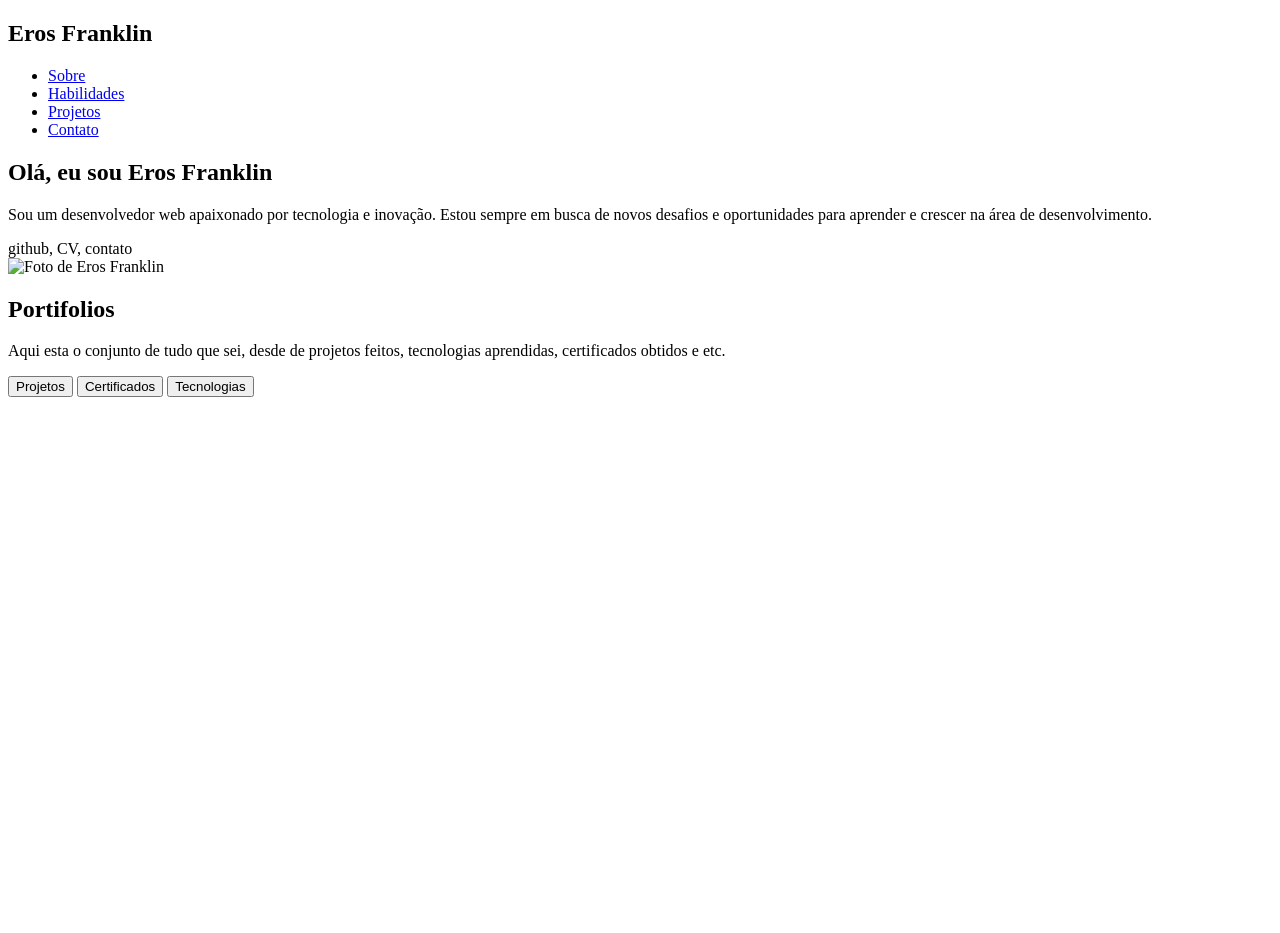
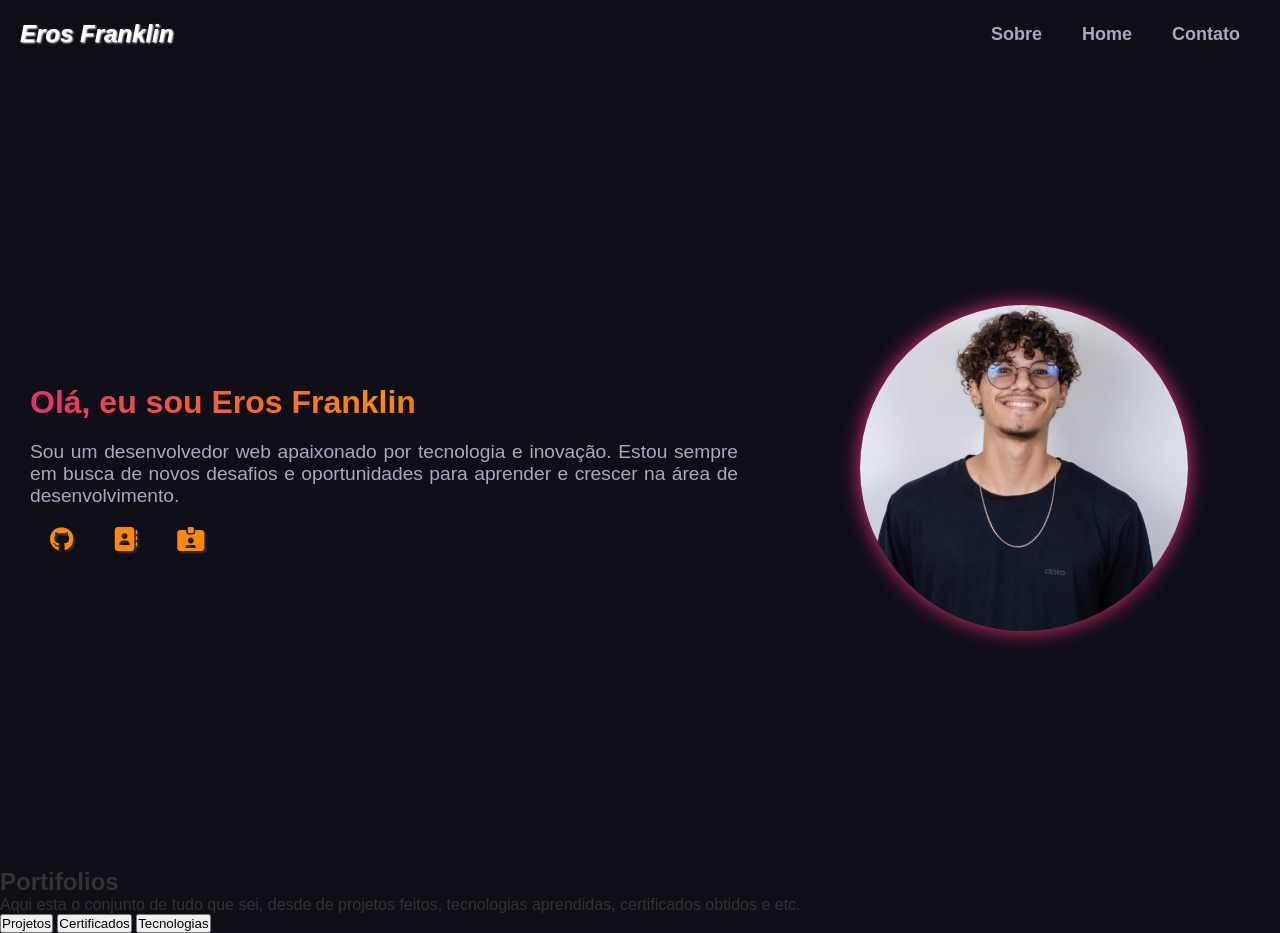
Before and after one commit to ErosFranklin/Portifolio-Eros, a plain HTML site: page public/index.html in a window 1280 px wide. Before the commit the page ends 800 px from the top, so only its background shows below. Drawn offline with Linux system fonts and the light colour scheme.

Commit message:
style:create style css in page index.html

```diff
--- a/public/index.html
+++ b/public/index.html
@@ -3,6 +3,8 @@
 <head>
     <meta charset="UTF-8">
     <meta name="viewport" content="width=device-width, initial-scale=1.0">
+    <link rel="stylesheet" href="../public/style/index.css">
+    <link rel="stylesheet" href="https://cdnjs.cloudflare.com/ajax/libs/font-awesome/6.6.0/css/all.min.css" integrity="sha512-Kc323vGBEqzTmouAECnVceyQqyqdsSiqLQISBL29aUW4U/M7pSPA/gEUZQqv1cwx4OnYxTxve5UMg5GT6L4JJg==" crossorigin="anonymous" referrerpolicy="no-referrer" />
     <title>Home</title>
 </head>
 <body>
@@ -11,24 +13,30 @@
         <nav class="menu">
             <ul class="menu-lista">
                 <li><a href="index.html">Sobre</a></li>
-                <li><a href="sobre.html">Habilidades</a></li>
-                <li><a href="projetos.html">Projetos</a></li>
+                <li><a href="#container-portifolio">Home</a></li>
                 <li><a href="contato.html">Contato</a></li>
             </ul>
         </nav>
     </header>
     <main class="principal">
-        <section class="home-principal">
+        <div class="container-principal">
+            <section class="home-principal" id="home-principal">
                 <div class="container-descricao">
                     <h1 class="titulo-principal">Olá, eu sou Eros Franklin</h1>
                     <p class="descricao-principal">Sou um desenvolvedor web apaixonado por tecnologia e inovação. Estou sempre em busca de novos desafios e oportunidades para aprender e crescer na área de desenvolvimento.</p>
-                <div class="links">github, CV, contato</div>
+                    <ul class="links">
+                        <li><i class="fa-brands fa-github"></i></li>
+                        <li><i class="fa-solid fa-address-book"></i></li>
+                        <li><i class="fa-solid fa-id-card-clip"></i></li>
+                    </ul>
                 </div>
                 <div class="foto">
-                <img src="imagens/foto.png" alt="Foto de Eros Franklin" class="foto-perfil">
+                    <img src="../public/image/perfil.jpg" alt="Foto de Eros Franklin" class="foto-perfil">
                 </div>
             </section>
-        <section class="container-portifolio">
+        </div>
+
+        <section class="container-portifolio" id="container-portifolio">
             <div class="titulos-container-portifolio">
                 <h1>Portifolios</h1>
                 <p>Aqui esta o conjunto de tudo que sei, desde de projetos feitos, tecnologias aprendidas, certificados obtidos e etc.</p>
--- a/public/javascript/portifolio-dinamico.js
+++ b/public/javascript/portifolio-dinamico.js
@@ -19,16 +19,27 @@ document.addEventListener('DOMContentLoaded', function() {
                 <img src="path/to/image1.jpg" alt="Projeto 1">
                 <h3>Projeto 1</h3>
                 <p>Descrição do projeto 1.</p>
-                    <span class="tecnologias-usadas"> HTML, CSS, JavaScript</span>
-                    <a href="" target="_blank">Ver projeto</a>
+                <button class="detalhes-btn" data-nome="Projeto 1" data-descricao="Descrição detalhada do projeto 1." data-tecnologias="HTML, CSS, JavaScript" data-link="https://linkprojeto1.com">Detalhes</button>
             </div>
             <div class="projeto">
                 <img src="path/to/image2.jpg" alt="Projeto 2">
                 <h3>Projeto 2</h3>
                 <p>Descrição do projeto 2.</p>
+                <button class="detalhes-btn" data-nome="Projeto 2" data-descricao="Descrição detalhada do projeto 2." data-tecnologias="React, Node.js" data-link="https://linkprojeto2.com">Detalhes</button>
             </div>
             </div>
         `;
+
+        const detalhesBtns = dadosProjetos.querySelectorAll('.detalhes-btn');
+        detalhesBtns.forEach(btn => {
+            btn.addEventListener('click', function() {
+            const nome = btn.getAttribute('data-nome');
+            const descricao = btn.getAttribute('data-descricao');
+            const tecnologias = btn.getAttribute('data-tecnologias');
+            const link = btn.getAttribute('data-link');
+            modalProjeto(nome, descricao, tecnologias, link);
+            });
+        });
 
         containerPortifolio.appendChild(dadosProjetos);
     });
@@ -76,6 +87,28 @@ document.addEventListener('DOMContentLoaded', function() {
         containerPortifolio.appendChild(dadosTecnologias);
     });
 
+    function modalProjeto(nomeProjeto, descricao, tecnologias, link) {
+        const modal = document.createElement('div');
+        modal.classList.add('modal-projeto');
+        modal.innerHTML = `
+            <div class="modal-conteudo">
+                <h3>${nomeProjeto}</h3>
+                <p>${descricao}</p>
+                <span class="tecnologias-usadas">${tecnologias}</span>
+                <a href="${link}" target="_blank">Ver projeto</a>
+                <button class="fechar-modal">Fechar</button>
+            </div>
+        `;
+
+        document.body.appendChild(modal);
+
+        const fecharModal = modal.querySelector('.fechar-modal');
+        fecharModal.addEventListener('click', function() {
+            document.body.removeChild(modal);
+        });
+    }
+    const projeto1 = document.querySelector('.projeto:nth-child(1)');
+
 
 
 
--- /dev/null
+++ b/public/style/index.css
@@ -0,0 +1,168 @@
+*{
+    font-family: 'Poppins', sans-serif;
+    margin:0;
+    padding:0;
+    box-sizing:border-box;
+}
+:root{
+    --background-color: #0f0e17;
+    --titulo: #fffffe;
+    --textos: #a7a9be;
+    --botoes: #ff8906;
+    --texto-botao: #fffffe;
+    --card-background: #fffffe;
+    --titulo-card:#0f0e17;
+    --card-destaque:#2e2f3e;
+    --card-detalhe:#ff8906;
+    --card-detalhe-texto:#fffffe;
+    --card-detalhe-destque:#e53170;
+}
+body{
+    min-height: 100vh;
+    width: 100vw;
+
+    background-color: var(--background-color);
+    color: #333;
+    overflow-y: auto;
+    overflow-x: hidden;
+}
+.container-navegacao{
+    display: flex;
+    justify-content: space-between;
+    align-items: center;
+    padding: 20px;
+}
+.container-navegacao .titulo-menu{
+    color:var(--titulo);
+    font-style: italic;
+    animation:degrade 5s linear infinite;
+    text-shadow: 1px 1px 2px ;
+}
+
+@keyframes degrade{
+    0%{
+        color: var(--titulo);
+    }
+    25%{
+        color: var(--botoes);
+    }
+    50%{
+        color: var(--card-detalhe-destque);
+    }
+    75%{
+        color: var(--card-detalhe);
+    }
+    100%{
+        color: var(--titulo);
+    }
+}
+.container-navegacao .menu .menu-lista{
+    display: flex;
+    justify-content: space-between;
+    align-items: center;
+    list-style: none;
+}
+.container-navegacao .menu .menu-lista li{
+    margin: 0 20px;
+    color: var(--textos);
+    font-size: 18px;
+    font-weight: 500;
+}
+.container-navegacao .menu .menu-lista li a{
+    text-decoration: none;
+    color: var(--textos);
+    transition: all 0.3s ease;
+    font-weight: bolder;
+    transition: .4s ease-in-out;
+}
+.container-navegacao .menu .menu-lista li a:hover{
+    color: var(--botoes);
+}
+
+.container-principal{
+    display: flex;
+    justify-content: center;
+    align-items: center;
+    min-height: 100vh;
+}
+.container-principal .home-principal {
+    display: grid;
+    grid-template-columns: 60% 40%;
+}
+.container-principal .home-principal .container-descricao {
+    position: relative;
+    display: flex;
+    justify-content: center;
+    flex-direction: column;
+    padding:0px 30px;
+}
+
+.container-principal .home-principal .container-descricao .titulo-principal {
+    font-size: 2rem;
+    font-weight: bolder;
+    margin-bottom: 20px;
+    background: linear-gradient(to right, var(--botoes), var(--card-detalhe-destque), var(--card-detalhe), var(--titulo-card), var(--botoes));
+    background-size: 200% auto;
+    -webkit-background-clip: text;
+    -webkit-text-fill-color: transparent;
+    animation: degrade-horizontal 5s linear infinite alternate;
+}
+
+@keyframes degrade-horizontal {
+    0% {
+        background-position: 0% 50%;
+    }
+    100% {
+        background-position: 50% 100%;
+    }
+}
+
+.container-principal .home-principal .container-descricao .descricao-principal{
+    font-size: 1.2rem;
+    color: var(--textos);
+    margin-bottom: 20px;
+    text-align: justify;
+}
+.container-principal .home-principal .container-descricao .links{
+    position: relative;
+    list-style: none;
+    display: flex;
+    width: 50%;
+}
+.container-principal .home-principal .container-descricao .links i{
+    padding: 0px 20px;
+    font-size: 1.5rem;
+    color:var(--botoes);
+    text-shadow: 2px 2px 2px var(--card-destaque);
+    transition: .3s ease-in-out;
+    cursor:pointer;
+}
+.container-principal .home-principal .container-descricao .links i:hover{
+    color: var(--card-detalhe-destque);
+    transform: scale(1.2);
+}
+.container-principal .home-principal .foto{
+    display: flex;
+    justify-content: center;
+    align-items: center;
+    position:relative;
+}
+.container-principal .home-principal .foto img {
+    max-width: 80%;
+    max-height: 80%;
+    border-radius: 100%;
+    box-shadow: 0px 0px 20px var(--card-detalhe-destque);
+    transition: all 0.3s ease-in-out;
+    animation: cor-imagem 5s linear infinite;
+}
+@keyframes cor-imagem {
+    0% {
+        box-shadow: 0px 0px 20px var(--card-detalhe-destque);
+    }
+    50% {
+        box-shadow: 0px 0px 20px var(--botoes);
+    }
+    100% {
+        box-shadow: 0px 0px 20px var(--card-detalhe-destque);
+    }
+}
```
Also changed, not shown: public/image/perfil.jpg (added), public/style/portifolio-showcase.css (added). Lines whose indentation alone changed are shown as unchanged.
